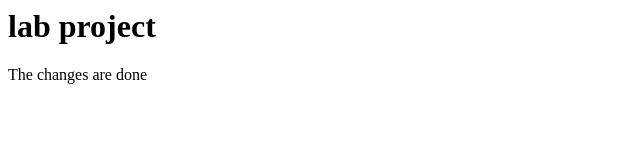
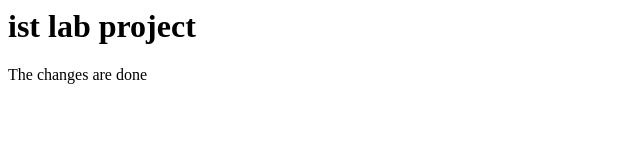
Before and after one commit to AqsaBatool885/Aqsa, a plain HTML site: page Index.html in a window 1280 px wide. Shown: the whole page, without its empty margins (0-640 px from the left). Drawn offline with Linux system fonts and the light colour scheme.

Commit message:
Update Index.html

```diff
--- a/Index.html
+++ b/Index.html
@@ -1,10 +1,12 @@
 <html>
   <main>
-    <h1>
-      lab project
+
+    <body><h1>
+    ist  lab project
     </h1>
     <p>
       The changes are done
     </p>
+    </body>
   </main>
 </html>
```
